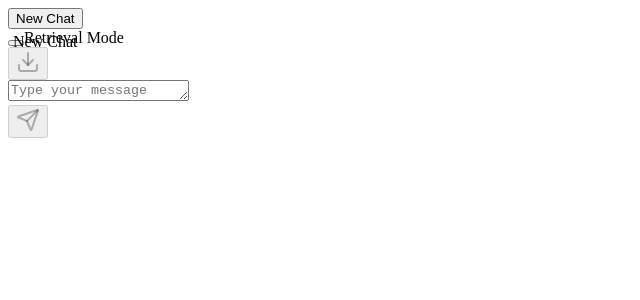
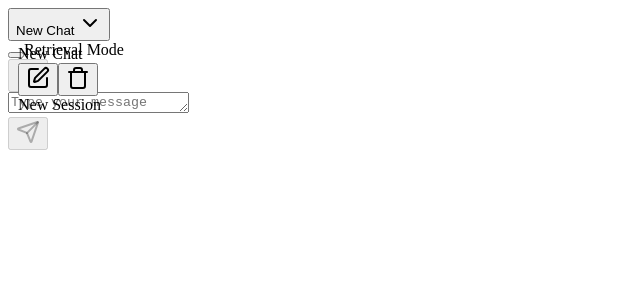
Before and after one commit to CSUYSD/Anti-Scam-Financial-Management-Assistant, a Next.js app in the folder Frontend/: page /report in a window 1280 px wide. Both pictures are taken after a click on the button "New Chat". Shown: the top 300 px of the page, without its empty margins (0-640 px from the left). Built offline with nearby package versions, Linux system fonts and the light colour scheme.

Commit message:
update ai chat

```diff
--- a/Frontend/src/pages/report/index.jsx
+++ b/Frontend/src/pages/report/index.jsx
@@ -23,7 +23,7 @@ import {
   DropdownMenuItem,
   DropdownMenuTrigger,
 } from "@/components/ui/dropdown-menu"
-import { Paperclip, X, Send, Download, Copy } from 'lucide-react'
+import { Paperclip, X, Send, Download, Copy, Edit, Trash, ChevronDown } from 'lucide-react'
 
 export default function Web3Chat() {
   const {
@@ -43,6 +43,8 @@ export default function Web3Chat() {
   const [isLoading, setIsLoading] = useState(false)
   const [isTyping, setIsTyping] = useState(false)
   const [username, setUsername] = useState(() => localStorage.getItem('username') || 'User')
+  const [editSessionId, setEditSessionId] = useState(null)
+  const [newSessionName, setNewSessionName] = useState('')
   const fileInputRef = useRef(null)
 
   const handleSendMessage = useCallback(async () => {
@@ -134,9 +136,6 @@ export default function Web3Chat() {
     const lastUserMessage = [...currentSession.messages].reverse().find(m => m.sender === username)
     if (!lastUserMessage) return
 
-    const updatedMessages = currentSession.messages.slice(0, -1)
-    updateSessionName(activeSession, currentSession.name)
-
     setMessage(lastUserMessage.content)
     await handleSendMessage()
   }
@@ -178,6 +177,19 @@ export default function Web3Chat() {
     document.body.removeChild(element)
   }
 
+  const startEditSession = (id) => {
+    setEditSessionId(id)
+    setNewSessionName(sessions.find(s => s.id === id)?.name || '')
+  }
+
+  const handleEditSessionConfirm = () => {
+    if (editSessionId) {
+      updateSessionName(editSessionId, newSessionName)
+      setEditSessionId(null)
+      setNewSessionName('')
+    }
+  }
+
   const canSendMessage = message.trim() || (isRetrievalMode && files.length > 0)
   const currentSession = sessions.find(s => s.id === activeSession)
   const hasMessages = currentSession && currentSession.messages.length > 0
@@ -186,20 +198,35 @@ export default function Web3Chat() {
       <div className="flex flex-col h-full bg-background">
         <header className="bg-card shadow-sm p-4">
           <div className="flex justify-between items-center">
+            <div className="ml-12"> {/* Increased left margin */}
               <DropdownMenu>
                 <DropdownMenuTrigger asChild>
-                <Button variant="outline">
-                  {currentSession?.name || 'Select Session'}
+                  <Button variant="outline" className="text-lg px-6 py-3">
+                    {currentSession?.name || 'Select Session'} <ChevronDown className="ml-2 h-5 w-5" />
                   </Button>
                 </DropdownMenuTrigger>
                 <DropdownMenuContent>
                   {sessions.map((session) => (
                       <DropdownMenuItem key={session.id} onSelect={() => setActiveSession(session.id)}>
-                      {session.name}
+                        <div className="flex items-center justify-between w-full">
+                          <span>{session.name}</span>
+                          <div className="flex space-x-2">
+                            <Button variant="ghost" size="sm" onClick={(e) => { e.stopPropagation(); startEditSession(session.id); }}>
+                              <Edit className="h-4 w-4" />
+                            </Button>
+                            <Button variant="ghost" size="sm" onClick={(e) => { e.stopPropagation(); deleteSession(session.id); }}>
+                              <Trash className="h-4 w-4" />
+                            </Button>
+                          </div>
+                        </div>
                       </DropdownMenuItem>
                   ))}
+                  <DropdownMenuItem onSelect={() => addNewSession()}>
+                    New Session
+                  </DropdownMenuItem>
                 </DropdownMenuContent>
               </DropdownMenu>
+            </div>
             <div className="flex items-center space-x-4">
               <div className="flex items-center space-x-2">
                 <Switch
@@ -233,7 +260,7 @@ export default function Web3Chat() {
             />
           </ScrollArea>
           <div className="p-4 border-t border-border">
-            <div className="flex items-end space-x-2">
+            <div className="flex items-center space-x-2"> {/* Changed to items-center */}
               <div className="flex-grow">
               <textarea
                   className="w-full p-2 border border-input rounded-md focus:ring-2 focus:ring-ring focus:border-transparent resize-none transition-shadow duration-200"
@@ -250,8 +277,9 @@ export default function Web3Chat() {
                   disabled={isLoading}
               />
               </div>
+              <div className="flex space-x-2">
                 {isRetrievalMode && (
-                  <div className="flex space-x-2">
+                    <>
                       <Button
                           variant="outline"
                           size="icon"
@@ -276,7 +304,7 @@ export default function Web3Chat() {
                       >
                         <X className="h-4 w-4" />
                       </Button>
-                  </div>
+                    </>
                 )}
                 <Button
                     onClick={handleSendMessage}
@@ -291,7 +319,28 @@ export default function Web3Chat() {
                 </Button>
               </div>
             </div>
+          </div>
         </main>
+
+        {editSessionId && (
+            <div className="fixed inset-0 bg-background/80 flex items-center justify-center">
+              <Card className="w-full max-w-sm">
+                <CardContent className="pt-6">
+                  <h2 className="text-lg font-semibold mb-4">Rename Session</h2>
+                  <Input
+                      value={newSessionName}
+                      onChange={(e) => setNewSessionName(e.target.value)}
+                      placeholder="Enter new session name"
+                      className="mb-4"
+                  />
+                  <div className="flex justify-end space-x-2">
+                    <Button variant="outline" onClick={() => setEditSessionId(null)}>Cancel</Button>
+                    <Button onClick={handleEditSessionConfirm}>Save</Button>
+                  </div>
+                </CardContent>
+              </Card>
+            </div>
+        )}
       </div>
   )
 }
@@ -320,7 +369,7 @@ function ChatMessages({ messages, username, isTyping, handleRetry, handleCopy, h
                     className="w-10 h-10 rounded-full"
                 />
                 <div className={`${message.sender === username ? 'text-right' : 'text-left'}`}>
-                  <div className={`rounded-lg p-3 ${message.sender === username ? 'bg-primary text-primary-foreground' : 'bg-secondary text-secondary-foreground'}`}>
+                  <div className={`rounded-lg p-3 ${message.sender === username ? 'bg-primary text-primary-foreground' :   'bg-secondary text-secondary-foreground'}`}>
                     <ReactMarkdown
                         remarkPlugins={[remarkGfm]}
                         components={{
@@ -366,9 +415,7 @@ function ChatMessages({ messages, username, isTyping, handleRetry, handleCopy, h
         {isTyping && (
             <motion.div
                 initial={{ opacity: 0, y: 20 }}
-                animate={{ opacity: 1,
-
-                  y: 0 }}
+                animate={{ opacity: 1, y: 0 }}
                 className="flex justify-start"
             >
               <div className="bg-secondary rounded-lg p-3">
```
Also changed, not shown: 1 other file (tests, documents, lock files or other folders). Lines whose indentation alone changed are shown as unchanged.
